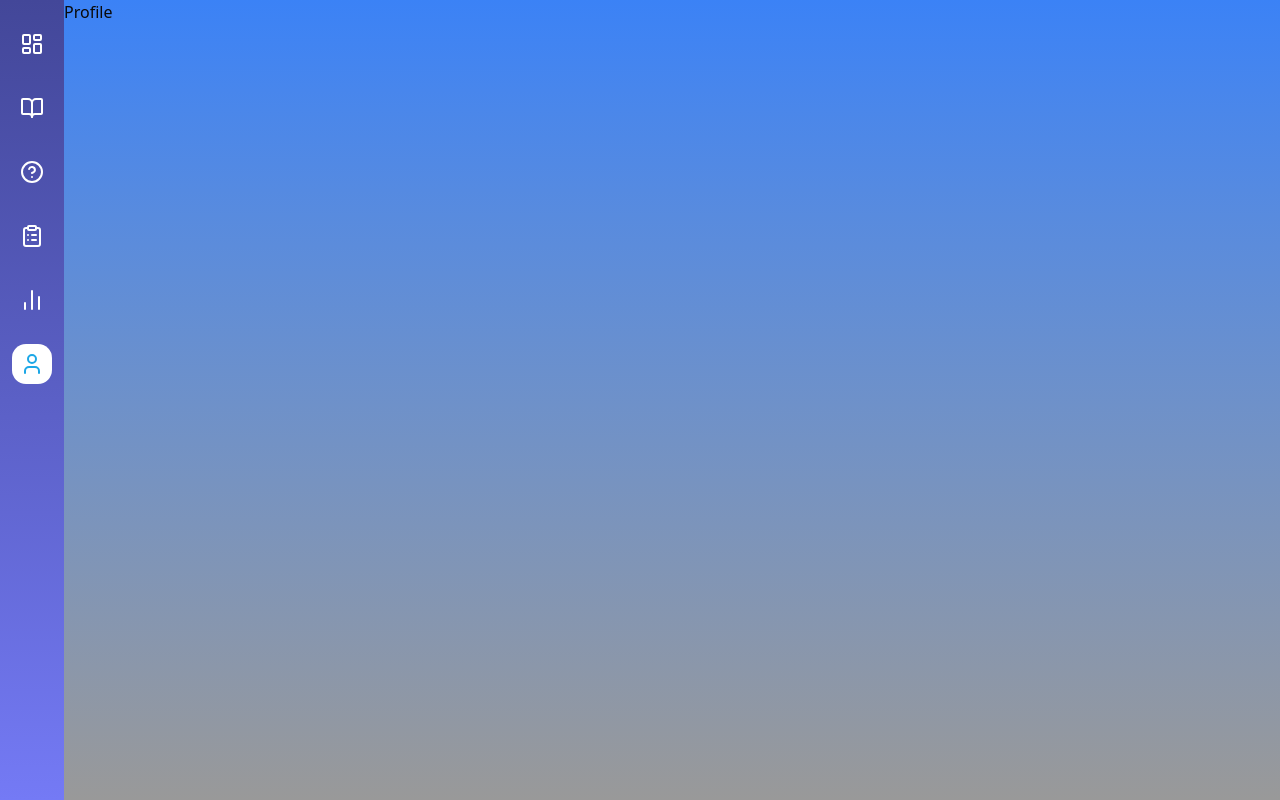
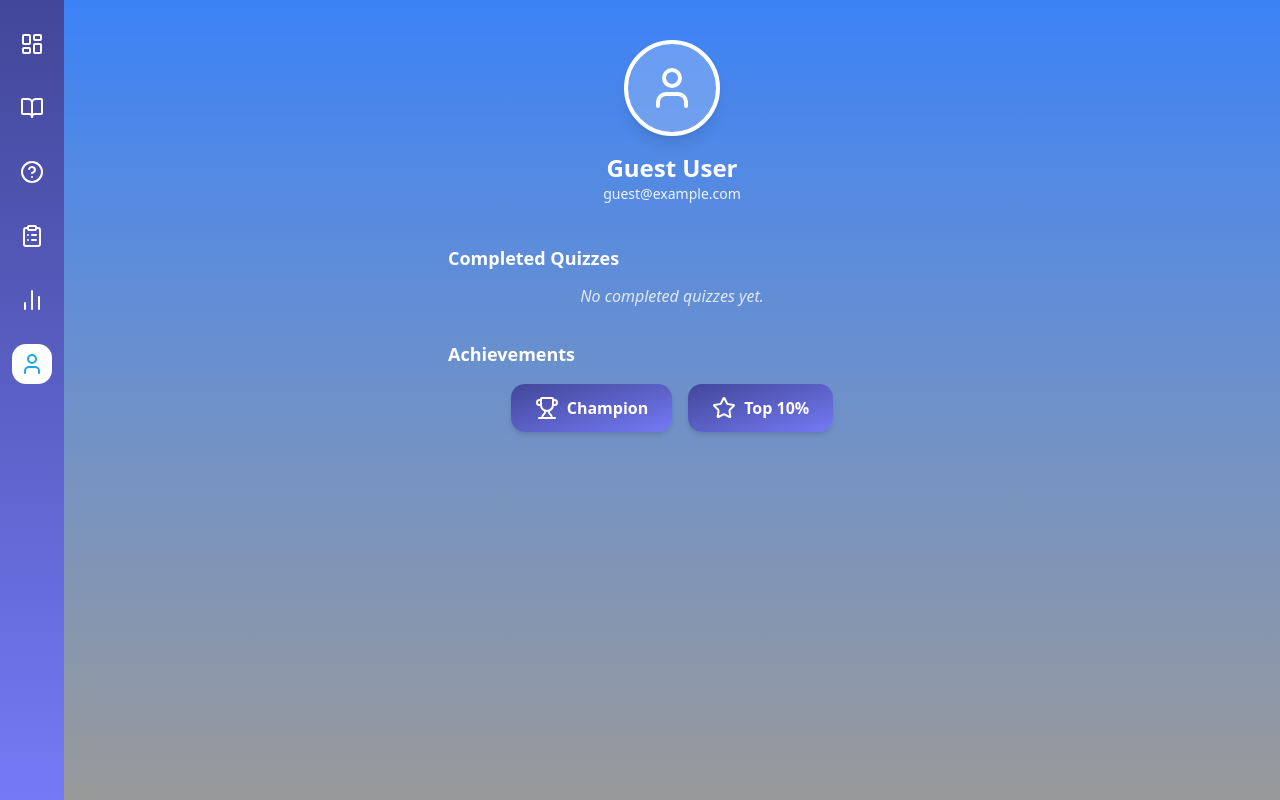
Before and after one commit to BlessedUfuoma/my-quiz-project, a React (Vite) app in the folder my-quiz-app/: page /profile in a window 1280 px wide. Built offline with nearby package versions, Linux system fonts and the light colour scheme.

Commit message:
completed quiz app

```diff
--- a/my-quiz-app/src/pages/Profile.jsx
+++ b/my-quiz-app/src/pages/Profile.jsx
@@ -1,9 +1,87 @@
-import React from 'react'
+import React, { useEffect, useState } from "react";
+import { useNavigate } from "react-router-dom";
+import { User, Trophy, Star } from "lucide-react";
 
-const Profile = () => {
+function Profile() {
+  const navigate = useNavigate();
+  const [user, setUser] = useState({
+    name: "Guest User",
+    email: "guest@example.com",
+  });
+  const [completedQuizzes, setCompletedQuizzes] = useState([]);
+
+  useEffect(() => {
+    // ✅ Get user profile
+    const storedUser = JSON.parse(localStorage.getItem("userProfile"));
+    if (storedUser && storedUser.name && storedUser.email) {
+      setUser(storedUser);
+    }
+
+    // ✅ Get quiz progress
+    const storedProgress = JSON.parse(localStorage.getItem("quizProgress")) || [];
+    setCompletedQuizzes(storedProgress);
+  }, []);
+
+  // ✅ Get the two most recent completed quizzes
+  const recentQuizzes = completedQuizzes.slice(-2).reverse();
+
   return (
-    <div>Profile</div>
-  )
+    <div className="min-h-screen w-full bg-gradient-to-b from-[#3B82F6] to-[#999999] text-white flex flex-col items-center px-6 py-10 overflow-hidden">
+      {/* Profile Icon */}
+      <div className="w-24 h-24 rounded-full border-4 border-white shadow-lg flex items-center justify-center bg-white/20 mb-4">
+        <User size={48} />
+      </div>
+
+      {/* Name & Email */}
+      <h2 className="text-2xl font-bold">{user.name}</h2>
+      <p className="text-white/90 mb-10 text-sm">{user.email}</p>
+
+      {/* Completed Quiz Section */}
+      <div className="w-full max-w-md mb-8">
+        <div className="flex justify-start mb-3">
+          <h3 className="text-lg font-semibold">Completed Quizzes</h3>
+        </div>
+
+        {recentQuizzes.length > 0 ? (
+          <div className="flex flex-col gap-3">
+            {recentQuizzes.map((quiz, index) => (
+              <button
+                key={index}
+                onClick={() => navigate("/quiz")}
+                className="w-full bg-gradient-to-r from-[#434799] to-[#747AF5] py-3 rounded-xl text-left px-5 font-medium hover:scale-105 transition-transform"
+              >
+                {quiz.subject} Quiz — {quiz.score}%
+              </button>
+            ))}
+          </div>
+        ) : (
+          <p className="text-center text-white/80 italic">
+            No completed quizzes yet.
+          </p>
+        )}
+      </div>
+
+      {/* Achievements Section */}
+      <div className="w-full max-w-md">
+        <div className="flex justify-start mb-4">
+          <h3 className="text-lg font-semibold">Achievements</h3>
+        </div>
+
+        {/* Trophy + Star Buttons */}
+        <div className="flex justify-center gap-4">
+          <button className="flex items-center gap-2 bg-gradient-to-br from-[#434799] to-[#747AF5] px-6 py-3 rounded-xl font-semibold shadow-md hover:scale-105 transition-transform">
+            <Trophy size={24} />
+            Champion
+          </button>
+
+          <button className="flex items-center gap-2 bg-gradient-to-br from-[#434799] to-[#747AF5] px-6 py-3 rounded-xl font-semibold shadow-md hover:scale-105 transition-transform">
+            <Star size={24} />
+            Top 10%
+          </button>
+        </div>
+      </div>
+    </div>
+  );
 }
 
-export default Profile
+export default Profile;
```
Also changed, not shown: my-quiz-app/src/pages/Answer.jsx (+19 -2 lines).
